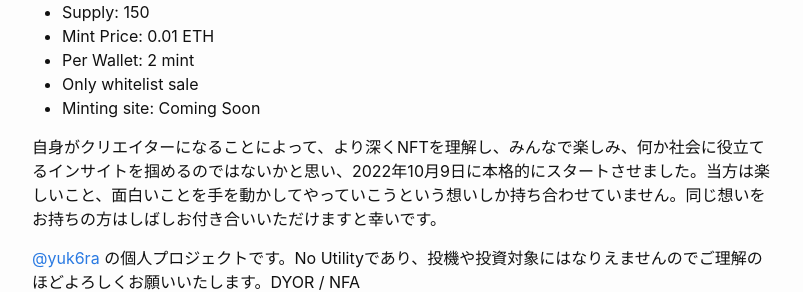
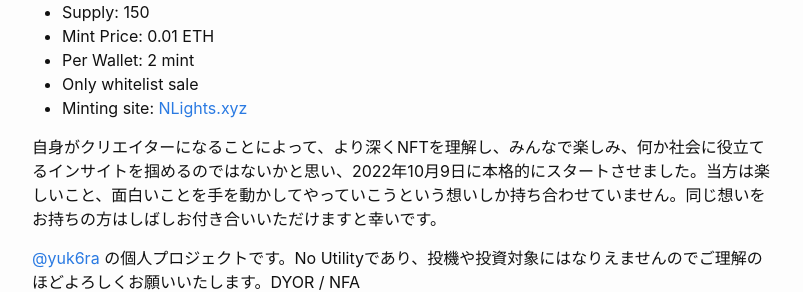
Before and after one commit to yuk6ra/website, a Jekyll site: the page built from _posts/2022-10-19-northern-lights-project.md, in a window 1280 px wide and 900 px high, scrolled down 691 px. Shown: the part 162-454 px from the top of the window, without its empty margins (238-1041 px from the left). Built offline with Jekyll 4.4.1, drawn with Linux system fonts in a browser that asks for light colours.

Commit message:
Minting Site

```diff
--- a/_posts/2022-10-19-northern-lights-project.md
+++ b/_posts/2022-10-19-northern-lights-project.md
@@ -32,7 +32,7 @@ Fully on-chain, CC0 Public Domain, Generative Art, No Roadmap, No Discord, No Ut
 - Mint Price: 0.01 ETH
 - Per Wallet: 2 mint
 - Only whitelist sale
-- Minting site: Coming Soon
+- Minting site: [NLights.xyz](https://www.nlights.xyz/)
 
 自身がクリエイターになることによって、より深くNFTを理解し、みんなで楽しみ、何か社会に役立てるインサイトを掴めるのではないかと思い、2022年10月9日に本格的にスタートさせました。当方は楽しいこと、面白いことを手を動かしてやっていこうという想いしか持ち合わせていません。同じ想いをお持ちの方はしばしお付き合いいただけますと幸いです。
 
```
Also changed, not shown: images/2022-10-19/thumbnail.png, 1 other file.
